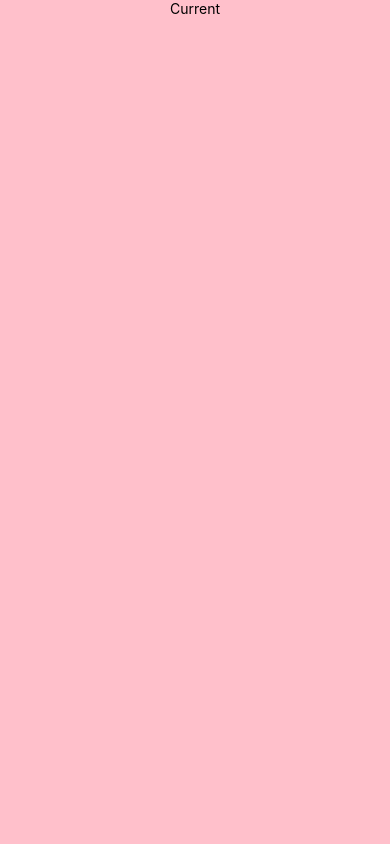
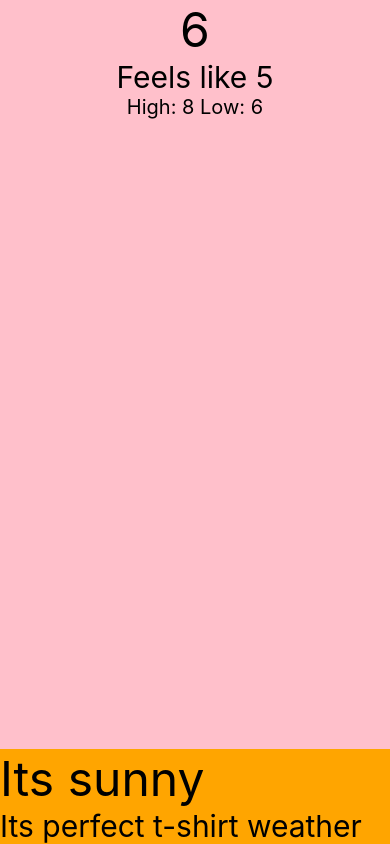
Before and after one commit to muhkyle17/weather-mobile-app, a React Native app: screen / in a window 390 px wide. Built offline with nearby package versions, Linux system fonts and the light colour scheme.

Commit message:
Code the basic layout setup'

```diff
--- a/App.js
+++ b/App.js
@@ -5,7 +5,16 @@
   return (
     <SafeAreaView style={styles.wrapper}>
       <View style={styles.container}>
-        <Text>Current</Text>
+        <Text style={styles.temp}>6</Text>
+        <Text style={styles.feels}>Feels like 5</Text>
+        <View style={styles.highLowWrapper}>
+          <Text style={styles.highLow}>High: 8 </Text>
+          <Text style={styles.highLow}>Low: 6</Text>
+        </View>
+      </View>
+      <View style={styles.bodyWrapper}>
+        <Text style={styles.description}>Its sunny</Text>
+        <Text style={styles.message}>Its perfect t-shirt weather</Text>
       </View>
     </SafeAreaView>
   )
@@ -14,12 +23,38 @@
 const styles = StyleSheet.create({
   wrapper: {
     flex: 1,
+    backgroundColor: 'orange',
   },
   container: {
     backgroundColor: 'pink',
     flex: 1,
     alignItems: 'center',
   },
+  temp: {
+    color: 'black',
+    fontSize: 48,
+  },
+  highLowWrapper: {
+    flexDirection: 'row',
+  },
+  feels: {
+    fontSize: 30,
+    color: 'black',
+  },
+  highLow: {
+    color: 'black',
+    fontSize: 20,
+  },
+  bodyWrapper: {
+    justifyContent: 'flex-end',
+    alignItems: 'flex-start',
+  },
+  description: {
+    fontSize: 48,
+  },
+  message: {
+    fontSize: 30,
+  },
 })
 
 export default App
```
